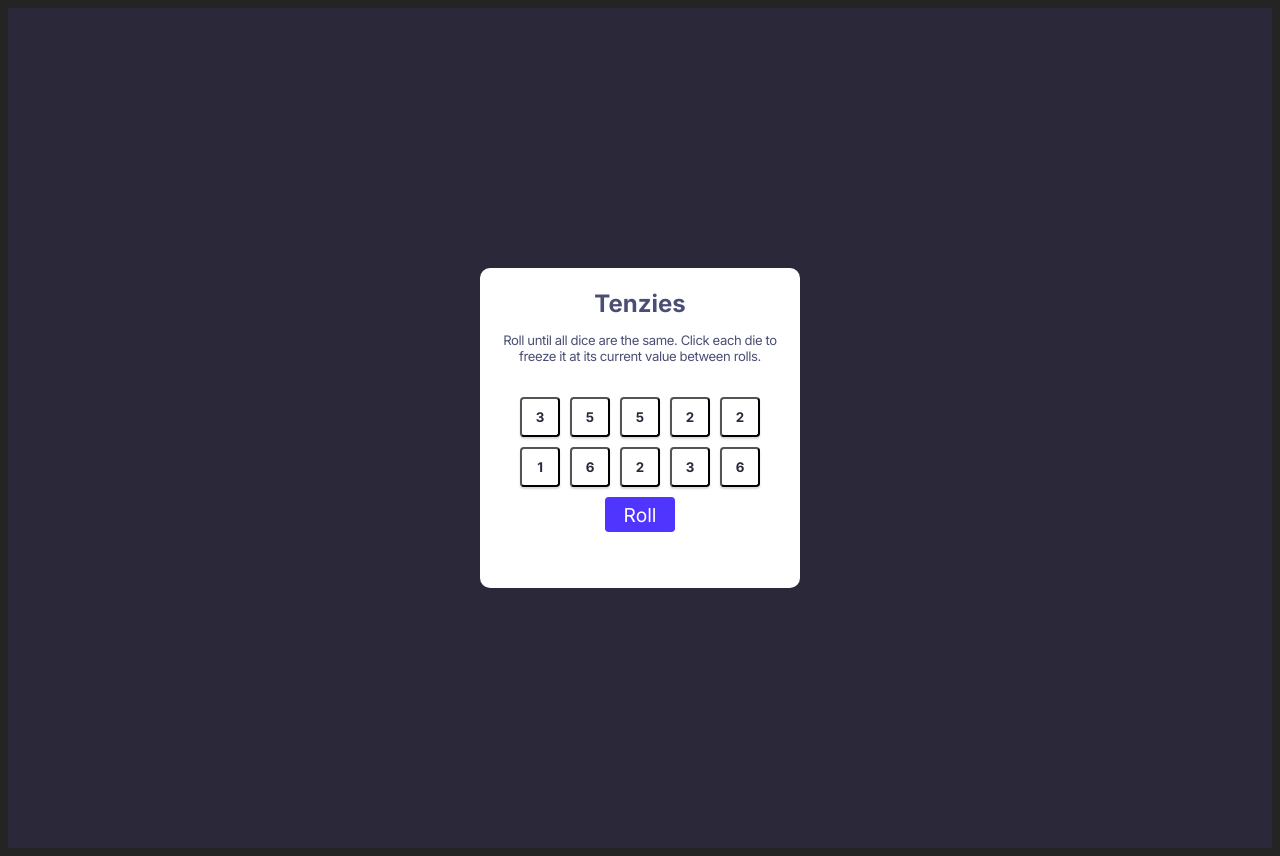
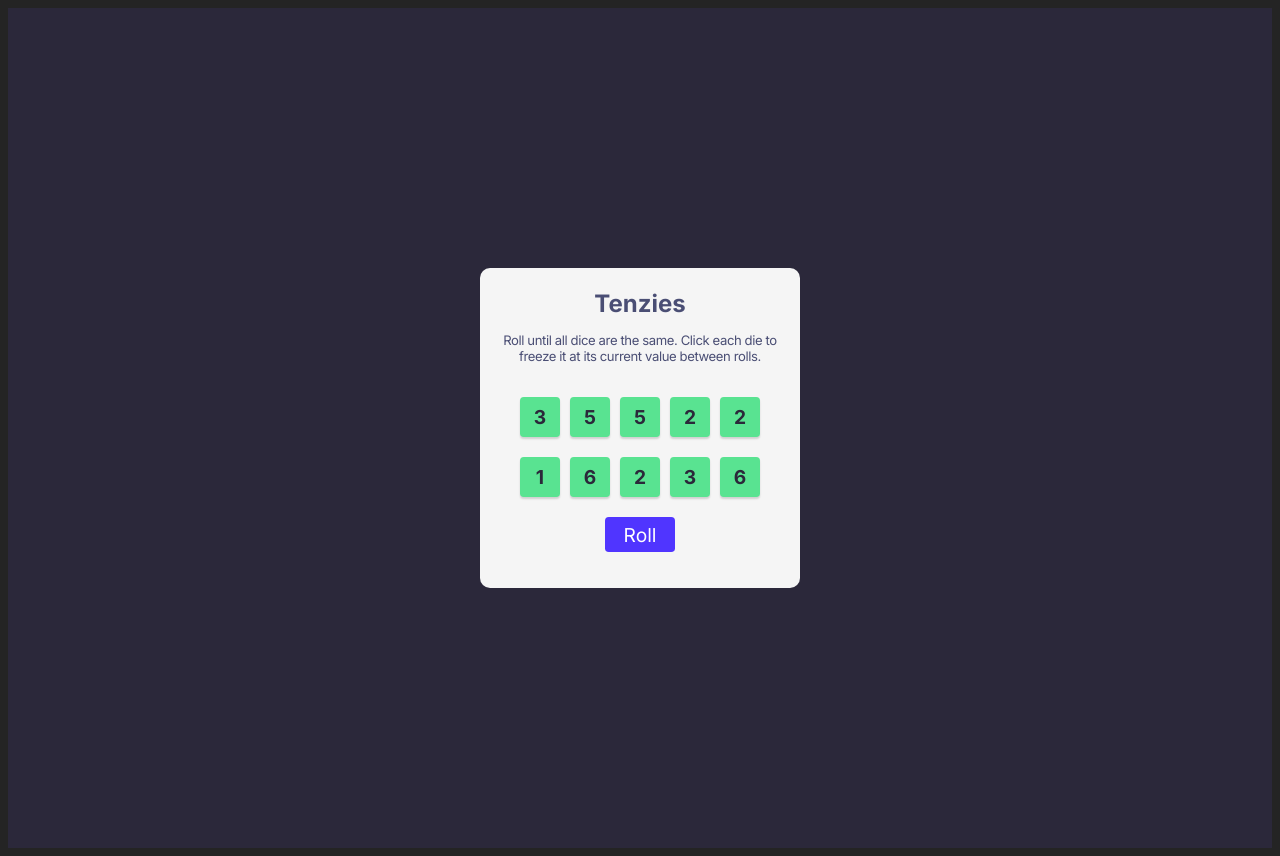
Before and after one commit to JparrTech/tenzies-dice-game, a React (Vite) app: page / in a window 1280 px wide. Built offline with nearby package versions, Linux system fonts and the light colour scheme.

Commit message:
changed styling

```diff
--- a/src/components/App.jsx
+++ b/src/components/App.jsx
@@ -1,6 +1,6 @@
 import Die from "./Die.jsx"
 import { useState } from "react"
-import {nanoid} from "nanoid"
+import { nanoid } from "nanoid"
 
 export default function App() {
   const [die, setDice] = useState(generateAllNewDice)
@@ -11,9 +11,9 @@ export default function App() {
     for (let i = 0; i < 10; i++) {
       initDice.push({
         value: Math.floor(Math.random() * 6) + 1,
-        isHeld: false,
+        isHeld: true,
         id: nanoid()
-    })
+      })
     }
 
     return initDice
@@ -23,7 +23,7 @@ export default function App() {
     setDice(generateAllNewDice)
   }
   const dieComponents = die.map(dieObj => (
-    <Die value={dieObj.value} isHeld = {dieObj.isHeld} key = {dieObj.id} />
+    <Die value={dieObj.value} isHeld={dieObj.isHeld} key={dieObj.id} />
   ))
 
   return (
@@ -35,6 +35,7 @@ export default function App() {
         <div className="all-dice-container">
           {dieComponents}
         </div>
+
         <button className="roll" onClick={rollDice}> Roll </button>
       </main>
     </>
--- a/src/components/Die.jsx
+++ b/src/components/Die.jsx
@@ -1,9 +1,9 @@
 
-export default function Die({value}) {
+export default function Die(props) {
 
     return(
-        <button className="die">
-            {value}
+        <button className={props.isHeld? "held-die" : null} >
+            {props.value}
         </button>
     )
 
--- a/src/index.css
+++ b/src/index.css
@@ -32,7 +32,7 @@ div#root {
 }
 
 main {
-  background-color: #ffffff;
+  background-color: #F5F5F5;
   border-radius: 10px;
   height: 100%;
   color: #4A4E74;
@@ -41,7 +41,8 @@ main {
   align-items: center;
   flex-direction: column;
 }
-button{
+
+button {
   cursor: pointer;
   font-family: Inter;
 }
@@ -49,29 +50,39 @@ button{
 .all-dice-container {
   display: grid;
   flex-wrap: wrap;
-  grid-template-columns: repeat(5, 1fr); /* Creates 5 equal columns */
+  grid-template-columns: repeat(5, 1fr);
+  /* Creates 5 equal columns */
   grid-template-rows: repeat(2, 1fr);
   gap: 10px;
   padding: 10px;
 }
-.all-dice-container button:hover{
+
+.all-dice-container button:hover {
   background-color: #59E391;
-  border-radius: 6px;
+  border-radius: 3.813px;
 }
+
+.all-dice-container button.held-die {
+  background-color: #59E391;
+}
+
 .all-dice-container button {
   box-shadow: 0px 2px 2px 0px rgba(0, 0, 0, 0.15);
   width: 40px;
   height: 40px;
   gap: 10px;
   display: flex;
+  border: none;
   justify-content: center;
   align-items: center;
   background-color: #ffffff;
   border-radius: 3.813px;
   color: #2B283A;
   font-family: Inter;
+  font-size: 1.2rem;
   font-weight: bold;
   cursor: pointer;
+  margin-bottom: 10px;
 }
 
 
@@ -97,16 +108,18 @@ p.game-description {
   padding: 10px;
   padding-top: 0;
 }
-button.roll{
+
+button.roll {
   background-color: #5035FF;
-  border-radius: 3.813px ;
+  border-radius: 3.813px;
   color: #ffffff;
+  border: none;
   height: 35px;
   width: 70px;
-  border: none;
   font-size: 1.2rem;
 }
-button.roll:hover{
+
+button.roll:hover {
   background-color: #3621c2;
 
 }
```
